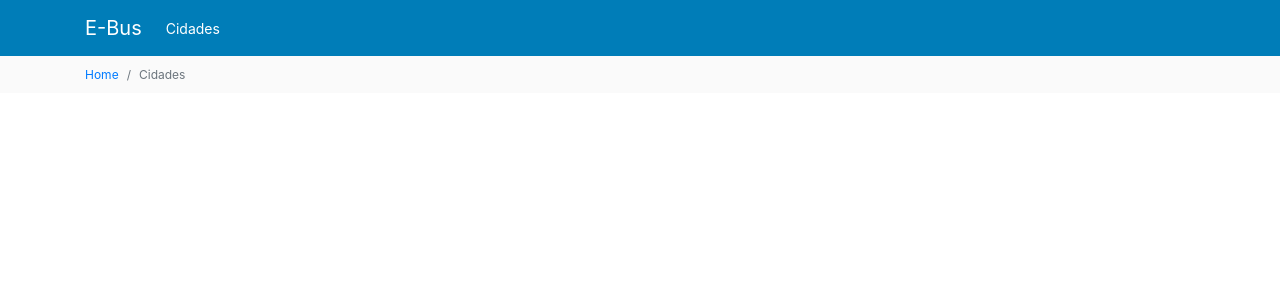
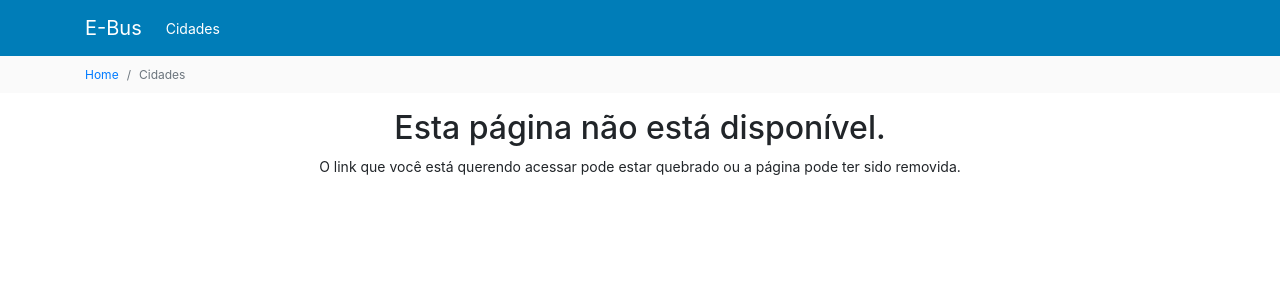
Before and after one commit to rafaelmonteiro20/e-bus-angular, an Angular app: page / in a window 1280 px wide. Shown: the top 300 px of the page. Built offline with nearby package versions, Linux system fonts and the light colour scheme.

Commit message:
Criando componente página não encontrada

```diff
--- a/src/app/app.module.ts
+++ b/src/app/app.module.ts
@@ -10,6 +10,7 @@ import { HelloComponent } from './hello/hello.component';
 import { CidadeModule } from './cidades/cidade.module';
 import { TrechosModule } from './trechos/trechos.module';
 import { AppRoutingModule } from './app.routing.module';
+import { ErrosModule } from './erros/erros.module';
 
 @NgModule({
   declarations: [
@@ -23,7 +24,8 @@ import { AppRoutingModule } from './app.routing.module';
     CidadeModule,
     TrechosModule,
     PaginationModule.forRoot(),
-    AppRoutingModule
+    AppRoutingModule,
+    ErrosModule
   ],
   providers: [],
   bootstrap: [AppComponent]
--- a/src/app/app.routing.module.ts
+++ b/src/app/app.routing.module.ts
@@ -3,10 +3,12 @@ import { Routes, RouterModule } from '@angular/router';
 
 import { PesquisaCidadesComponent } from './cidades/pesquisa-cidades/pesquisa-cidades.component';
 import { PesquisaTrechosComponent } from './trechos/pesquisa-trechos/pesquisa-trechos.component';
+import { PaginaNaoEncontradaComponent } from './erros/pagina-nao-encontrada/pagina-nao-encontrada.component';
 
 const rotas: Routes = [
     { path: 'cidades', component: PesquisaCidadesComponent },
-    { path: 'trechos', component: PesquisaTrechosComponent }
+    { path: 'trechos', component: PesquisaTrechosComponent },
+    { path: '**', component: PaginaNaoEncontradaComponent}
 ];
 
 @NgModule({
--- /dev/null
+++ b/src/app/erros/pagina-nao-encontrada/pagina-nao-encontrada.component.html
@@ -0,0 +1,7 @@
+<div class="text-center">
+    <h2>Esta página não está disponível.</h2>
+    <p>
+        O link que você está querendo acessar pode estar quebrado ou
+        a página pode ter sido removida.
+    </p>
+</div>
--- /dev/null
+++ b/src/app/erros/pagina-nao-encontrada/pagina-nao-encontrada.component.ts
@@ -0,0 +1,14 @@
+import { Component, OnInit } from '@angular/core';
+
+@Component({
+  selector: 'app-pagina-nao-encontrada',
+  templateUrl: './pagina-nao-encontrada.component.html'
+})
+export class PaginaNaoEncontradaComponent implements OnInit {
+
+  constructor() { }
+
+  ngOnInit() {
+  }
+
+}
```
Also changed, not shown: src/app/erros/erros.module.ts (added, +14 -0 lines).
